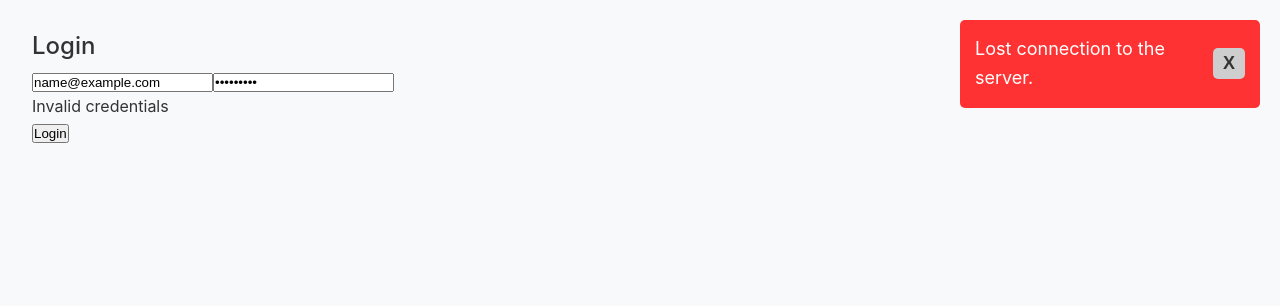
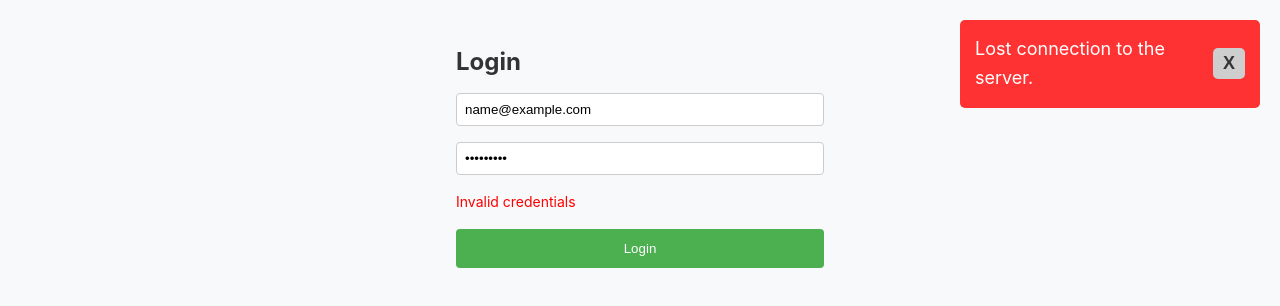
Before and after one commit to paulberca/ClinicView, a Next.js app in the folder frontend/: page /auth/login in a window 1280 px wide. Both pictures are taken after typing "name@example.com", "Sample123" into the empty fields and a click on the button "Login". Shown: the top 306 px of the page. Built offline with nearby package versions, Linux system fonts and the light colour scheme; no server answers.

Commit message:
some styling for the login and register pages

```diff
--- a/frontend/app/auth/login/page.tsx
+++ b/frontend/app/auth/login/page.tsx
@@ -1,4 +1,6 @@
 "use client";
+
+import styles from "@/styles/auth.module.css";
 import { useState } from "react";
 import { useRouter } from "next/navigation";
 import { login } from "@/lib/api";
@@ -20,15 +22,15 @@ export default function LoginPage() {
   };
 
   return (
-    <div className="p-6 max-w-sm mx-auto">
-      <h2 className="text-xl font-bold mb-4">Login</h2>
-      <form onSubmit={handleSubmit} className="space-y-4">
+    <div className={styles.container}>
+      <h2 className={styles.heading}>Login</h2>
+      <form onSubmit={handleSubmit} className={styles.form}>
         <input
           type="email"
           placeholder="Email"
           value={email}
           onChange={(e) => setEmail(e.target.value)}
-          className="w-full p-2 border rounded"
+          className={styles.input}
           required
         />
         <input
@@ -36,13 +38,13 @@ export default function LoginPage() {
           placeholder="Password"
           value={password}
           onChange={(e) => setPassword(e.target.value)}
-          className="w-full p-2 border rounded"
+          className={styles.input}
           required
         />
-        {error && <p className="text-red-500 text-sm">{error}</p>}
+        {error && <p className={styles.errorText}>{error}</p>}
         <button
           type="submit"
-          className="w-full bg-blue-600 text-white p-2 rounded hover:bg-blue-700"
+          className={styles.submitButton}
         >
           Login
         </button>
--- /dev/null
+++ b/frontend/styles/auth.module.css
@@ -0,0 +1,56 @@
+/* auth.module.css */
+.container {
+  padding: 1rem;
+  max-width: 400px;
+  margin: 0 auto;
+}
+
+.heading {
+  font-size: 1.5rem;
+  font-weight: bold;
+  margin-bottom: 1rem;
+}
+
+.form {
+  display: flex;
+  flex-direction: column;
+  gap: 1rem;
+}
+
+.input {
+  padding: 0.5rem;
+  border: 1px solid #ccc;
+  border-radius: 4px;
+}
+
+.errorText {
+  color: red;
+  font-size: 0.875rem;
+}
+
+.submitButton {
+  padding: 0.75rem;
+  background-color: #4caf50;
+  color: white;
+  border: none;
+  border-radius: 4px;
+  cursor: pointer;
+}
+
+.select {
+  padding: 0.5rem;
+  border: 1px solid #ccc;
+  border-radius: 4px;
+  background-color: white;
+  font-size: 1rem;
+  color: #333;
+}
+
+.select:focus {
+  border-color: #4caf50;
+  outline: none;
+}
+
+.select option {
+  padding: 0.5rem;
+}
```
Also changed, not shown: frontend/app/auth/register/page.tsx (+10 -8 lines).
